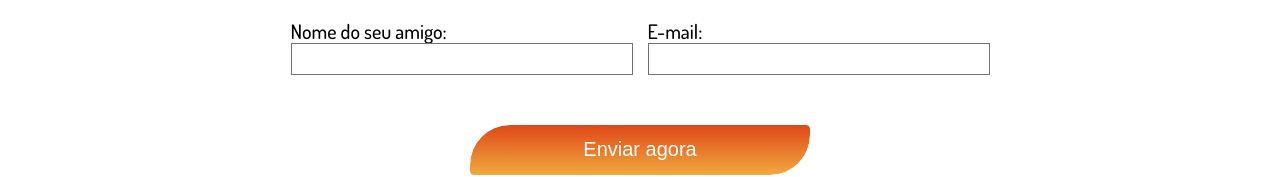
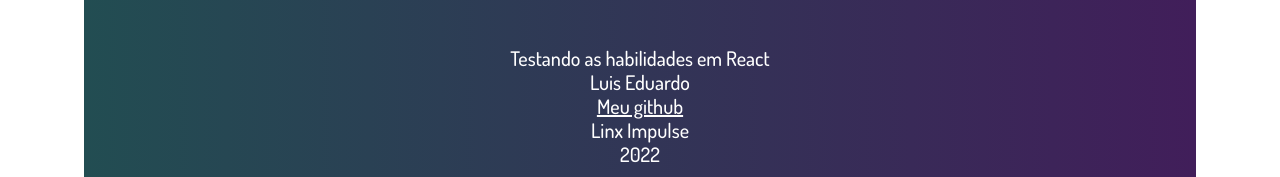
Before and after one commit to luiseduardot17/sprint-linx-impulse, a React (Vite) app: page / in a window 1280 px wide. Shown: the part 1954-2131 px from the top of the page. Built offline with nearby package versions, Linux system fonts and the light colour scheme; no server answers.

Commit message:
fix: resolução de um bug que não permitia expandir a grade de produtos

```diff
--- a/src/components/Estoque/Estoque.module.css
+++ b/src/components/Estoque/Estoque.module.css
@@ -43,7 +43,6 @@
   top: 860px;
   left: 285px;
   width: 1050px;
-  height: 870px;
   gap: 20px;
 }
 
--- a/src/components/Footer/Footer.jsx
+++ b/src/components/Footer/Footer.jsx
@@ -5,6 +5,7 @@ const Footer = () => {
   return (
     <footer className={S.footer}>
       <h6>Testando as habilidades em React</h6>
+      <h6>Luis Eduardo</h6>
       <a href="https://github.com/luiseduardot17" target="_blank" rel="noopener noreferrer">Meu github</a>
       <h6>Linx Impulse</h6>
       <h6>2022</h6>
--- a/src/components/Footer/Footer.module.css
+++ b/src/components/Footer/Footer.module.css
@@ -6,7 +6,7 @@
   flex-direction: column;
   justify-content: center;
   align-items: center;
-  height: 50vh;
+  height: 100vh;
   background-image: linear-gradient(to left, #411e5a 0%, #224d52 100%);
   opacity: 1;
 }
--- a/src/components/SectionEnd/SectionEnd.module.css
+++ b/src/components/SectionEnd/SectionEnd.module.css
@@ -8,7 +8,7 @@
 }
 
 .titulo {
-  overflow: hidden;
+  /* overflow: hidden; */
   text-align: center;
   padding: 10px;
 }
```
